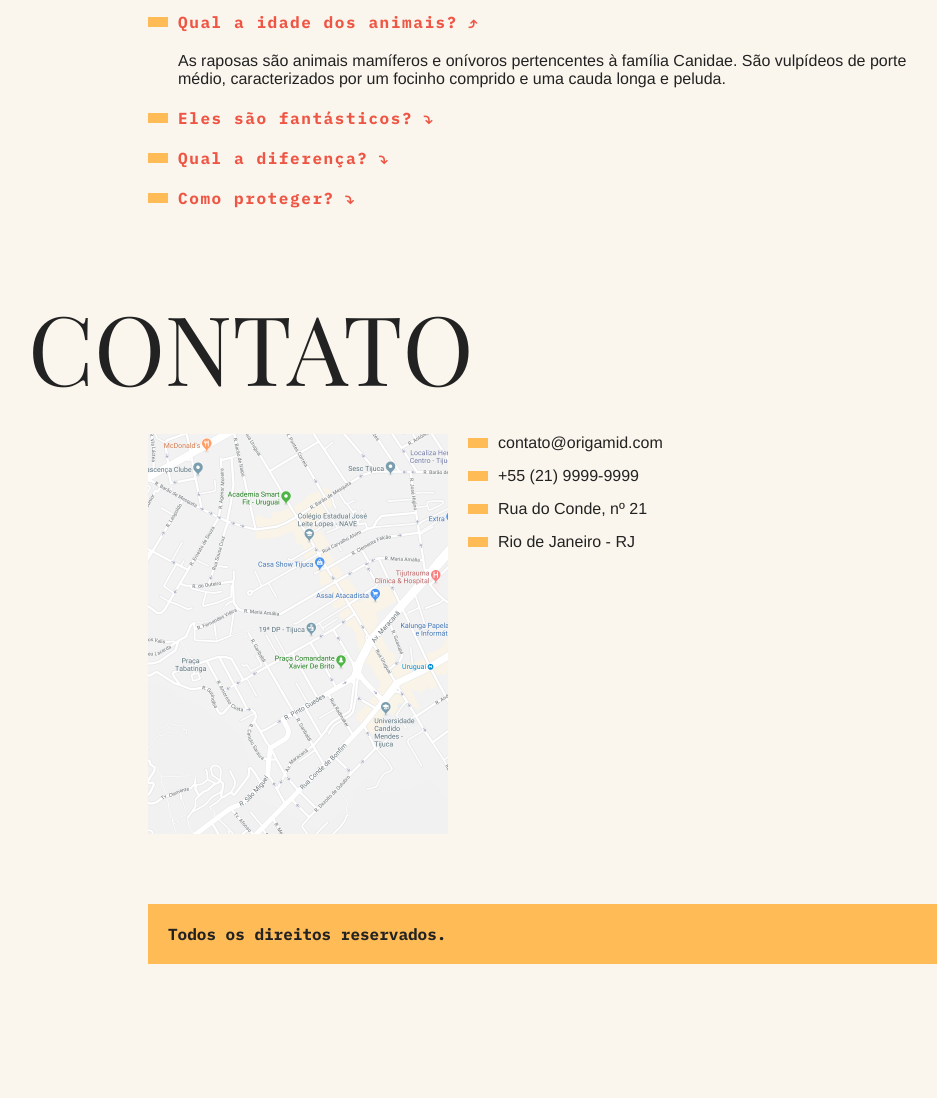
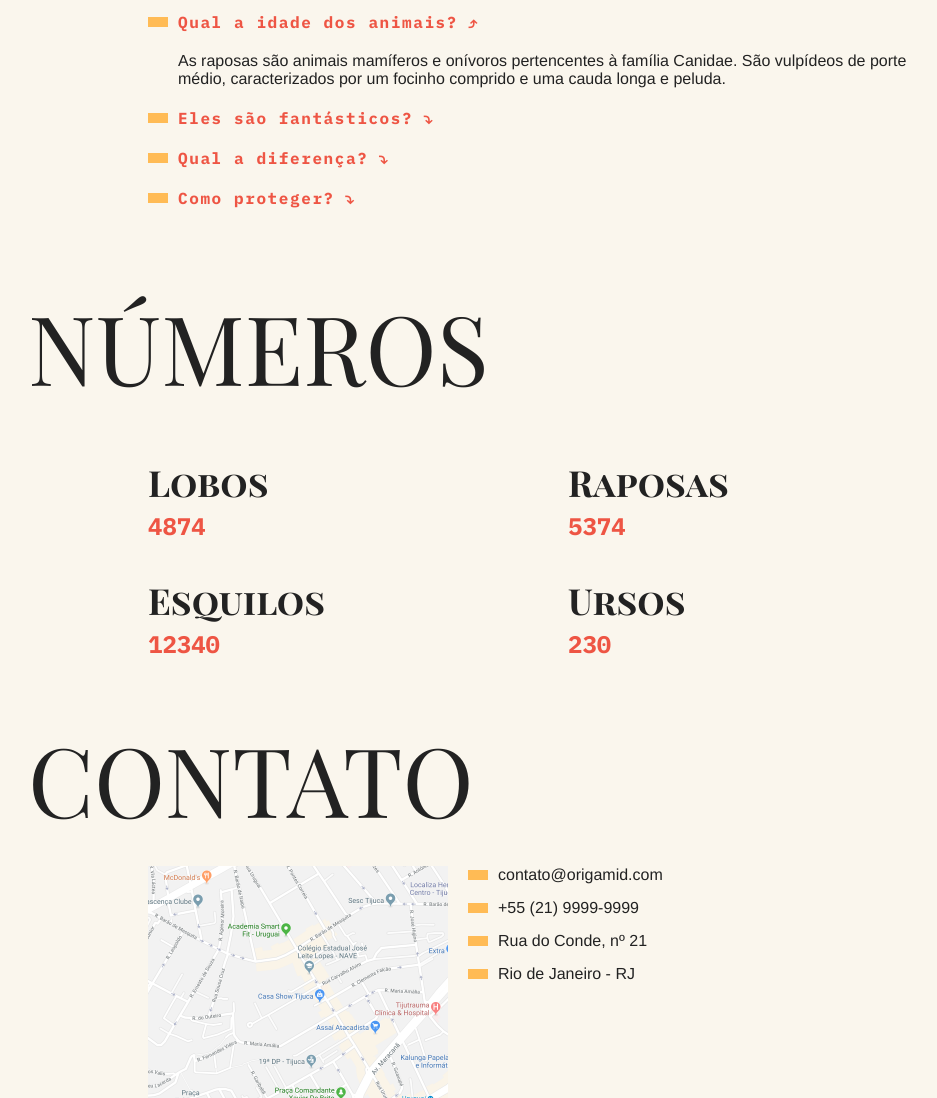
Before and after one commit to LuizBrazBR/FantasticBeasts, a plain HTML site: page index.html in a window 1280 px wide. Shown: the part 963-2061 px from the top of the page, without its empty margins (167-1104 px from the left). Before the commit the page ends 1957 px from the top, so only its background shows below. Drawn offline with Linux system fonts and the light colour scheme.

Commit message:
Secao de numeros

```diff
--- a/css/button.css
+++ b/css/button.css
@@ -50,7 +50,6 @@
 
   nav.menuClick .button.menuClick::before {
     transform: rotate3d(0, 0, 1, 90deg);
-    transition: all 0.3s;
   }
 
   nav.menuClick .button.menuClick + ul.nav {
--- a/css/geral.css
+++ b/css/geral.css
@@ -45,6 +45,8 @@ body {
     ". . conteudo ."
     ". titulo-faq titulo-faq titulo-faq"
     ". . faq ."
+    ". titulo-numero titulo-numero titulo-numero"
+    ". . numero ."
     ". titulo-contato titulo-contato titulo-contato"
     ". . contato contato"
     ". . footer footer";
@@ -60,6 +62,8 @@ body {
       ". conteudo ."
       ". titulo-faq ."
       ". faq ."
+      ". titulo-numero ."
+      ". numero ."
       ". titulo-contato ."
       ". contato ."
       "footer footer footer";
@@ -67,7 +71,8 @@ body {
   }
   .titulo,
   .titulo-faq,
-  .titulo-contato {
+  .titulo-contato,
+  .titulo-numero {
     font-size: 48px !important;
   }
 
--- /dev/null
+++ b/css/numero.css
@@ -0,0 +1,44 @@
+.titulo-numero {
+  grid-area: titulo-numero;
+  margin-top: 70px;
+  font-family: "Playfair Display SC", serif;
+  font-size: 96px;
+  font-weight: 400;
+  line-height: 1;
+  margin-bottom: 70px;
+}
+
+.numero {
+  grid-area: numero;
+  display: grid;
+  grid-template-columns: 1fr 1fr;
+  gap: 40px;
+}
+
+.numero h3 {
+  font-family: "Playfair Display SC";
+  font-weight: bold;
+  font-size: 36px;
+  line-height: 1;
+  margin-top: 0;
+  margin-bottom: 10px;
+}
+
+.numero span {
+  font-size: 24px;
+  color: #ee5544;
+  font-weight: bold;
+}
+
+@media (max-width: 800px) {
+  .numero h3 {
+    font-size: 24px;
+  }
+  .numero span {
+    font-size: 16px;
+  }
+
+  .numero {
+    gap: 20px;
+  }
+}
--- a/css/style.css
+++ b/css/style.css
@@ -3,3 +3,4 @@
 @import "./tooltip.css";
 @import "./menu.css";
 @import "./button.css";
+@import "./numero.css";
--- a/index.html
+++ b/index.html
@@ -222,6 +222,25 @@
           </dd>
         </dl>
       </section>
+      <h1 class="titulo-numero" data-anime="top" id="numero">Números</h1>
+      <section class="numero" data-anime="top">
+        <div class="numero-grid">
+          <h3>Lobos</h3>
+          <span data-numero>4874</span>
+        </div>
+        <div class="numero-grid">
+          <h3>Raposas</h3>
+          <span data-numero>5374</span>
+        </div>
+        <div class="numero-grid">
+          <h3>Esquilos</h3>
+          <span data-numero>12340</span>
+        </div>
+        <div class="numero-grid">
+          <h3>Ursos</h3>
+          <span data-numero>230</span>
+        </div>
+      </section>
       <h1 class="titulo-contato" data-anime="top" id="contato">Contato</h1>
       <section class="contato" data-anime="top">
         <div class="contato-mapa">
--- /dev/null
+++ b/script/modules/numero.js
@@ -0,0 +1,29 @@
+export default function numero() {
+  function initNumero() {
+    const numeros = document.querySelectorAll("[data-numero]");
+    numeros.forEach((numero) => {
+      const total = +numero.textContent;
+      let inicio = Math.random();
+      setInterval(() => {
+        inicio = Math.round(inicio + total / 100);
+        numero.textContent = inicio;
+
+        if (inicio > total) {
+          numero.textContent = total;
+        }
+      }, 10);
+    });
+  }
+
+  function mutacao(mutation) {
+    if (mutation[0].target.className.includes("ativo")) {
+      initNumero();
+      observer.disconnect();
+    }
+  }
+
+  const section = document.querySelector(".numero");
+  const observer = new MutationObserver(mutacao);
+
+  observer.observe(section, { attributes: true });
+}
--- a/script/script.js
+++ b/script/script.js
@@ -6,6 +6,7 @@ import modal from "./modules/modal.js";
 import tooltip from "./modules/tooltip.js";
 import menu from "./modules/menu.js";
 import menuMobile from "./modules/menuMobile.js";
+import numero from "./modules/numero.js";
 
 navegacaoTab();
 navegacaoAccordion();
@@ -15,3 +16,4 @@ modal();
 tooltip();
 menu();
 menuMobile();
+numero();
```
